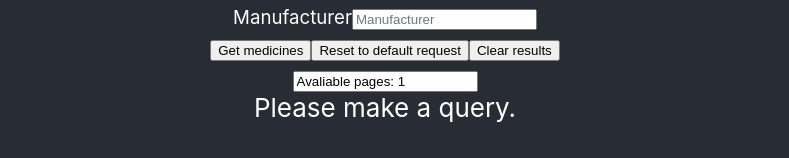
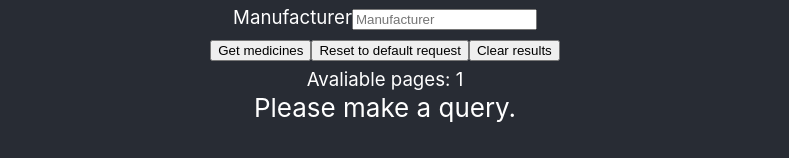
Before and after one commit to AleksandarBayrev/pharmacy-manager, a React app in the folder PharmacyManager.Frontend/pharmacy-manager/: page /medicines/get in a window 1280 px wide. Shown: the part 156-314 px from the top of the page, without its empty margins (255-1044 px from the left). Built offline with nearby package versions, Linux system fonts and the light colour scheme; no server answers.

Commit message:
Change component for page count

```diff
--- a/PharmacyManager.Frontend/pharmacy-manager/src/components/Pages/GetMedicineListPage/GetMedicineListPage.tsx
+++ b/PharmacyManager.Frontend/pharmacy-manager/src/components/Pages/GetMedicineListPage/GetMedicineListPage.tsx
@@ -200,7 +200,7 @@ export class GetMedicineListPage extends React.Component<GetMedicineListPageProp
         </div>
         <div className='App-page-row-setting'>
           <div className='row'>
-            <div className='column'><input readOnly={true} value={this.renderPageCountText()} /></div>
+            <div className='column'>{this.renderPageCountText()}</div>
           </div>
         </div>
         <div className='App-page-results'>
```
Also changed, not shown: 2 other files (tests, documents, lock files or other folders).
